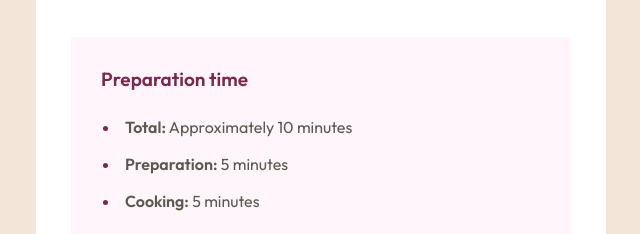
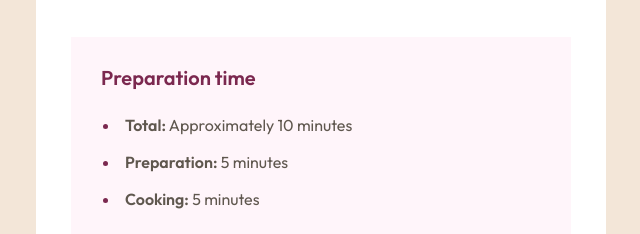
Before and after one commit to Flashdaniel/recipe-page-main, a plain HTML site: page index.html in a window 1280 px wide. Shown: the part 492-726 px from the top of the page, 319-959 px from the left. Drawn offline with Linux system fonts and the light colour scheme.

Commit message:
refactor p tag to h2 tag

```diff
--- a/css/style.css
+++ b/css/style.css
@@ -79,11 +79,10 @@ td {
   font-weight: 600;
 }
 
-.preparation-time p {
+.preparation-time h2 {
   color: hsl(332, 51%, 32%);
   font-size: 2rem;
-  margin-bottom: 0;
-  font-weight: 600;
+  font-family: Outfit;
 }
 
 th {
--- a/index.html
+++ b/index.html
@@ -40,7 +40,7 @@
             your choice of cheese, vegetables, or meats.
           </p>
           <div class="preparation-time">
-            <p>Preparation time</p>
+            <h2>Preparation time</h2>
             <ul>
               <li><b>Total:</b> Approximately 10 minutes</li>
               <li><b>Preparation:</b> 5 minutes</li>
```
